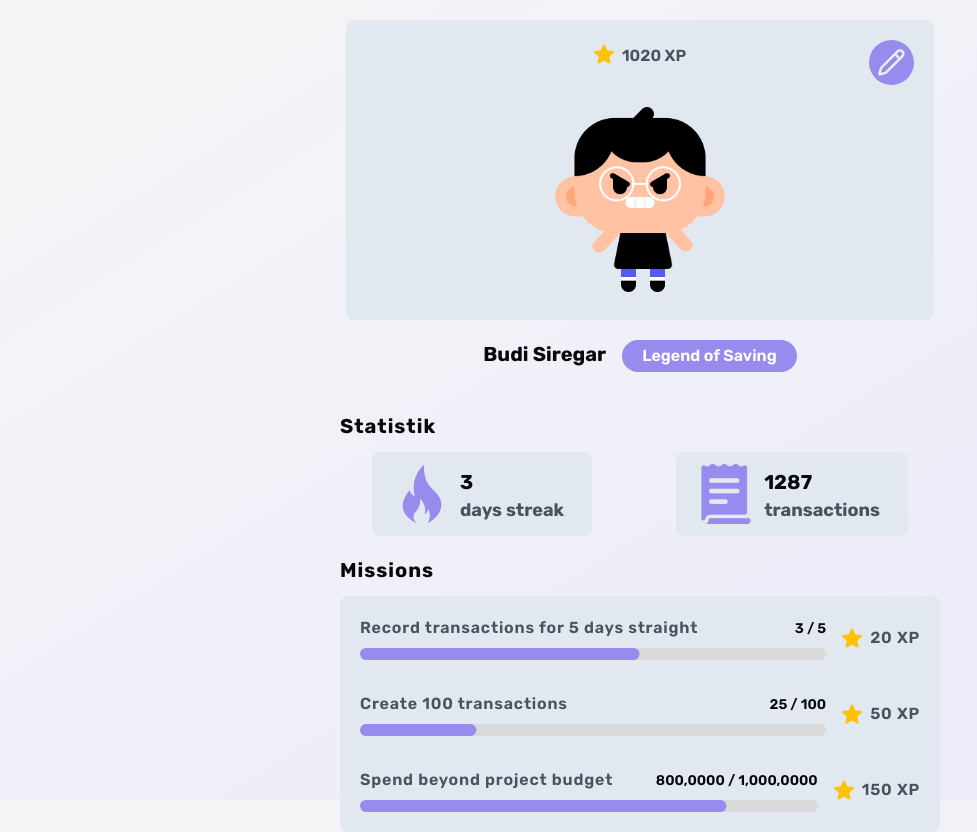
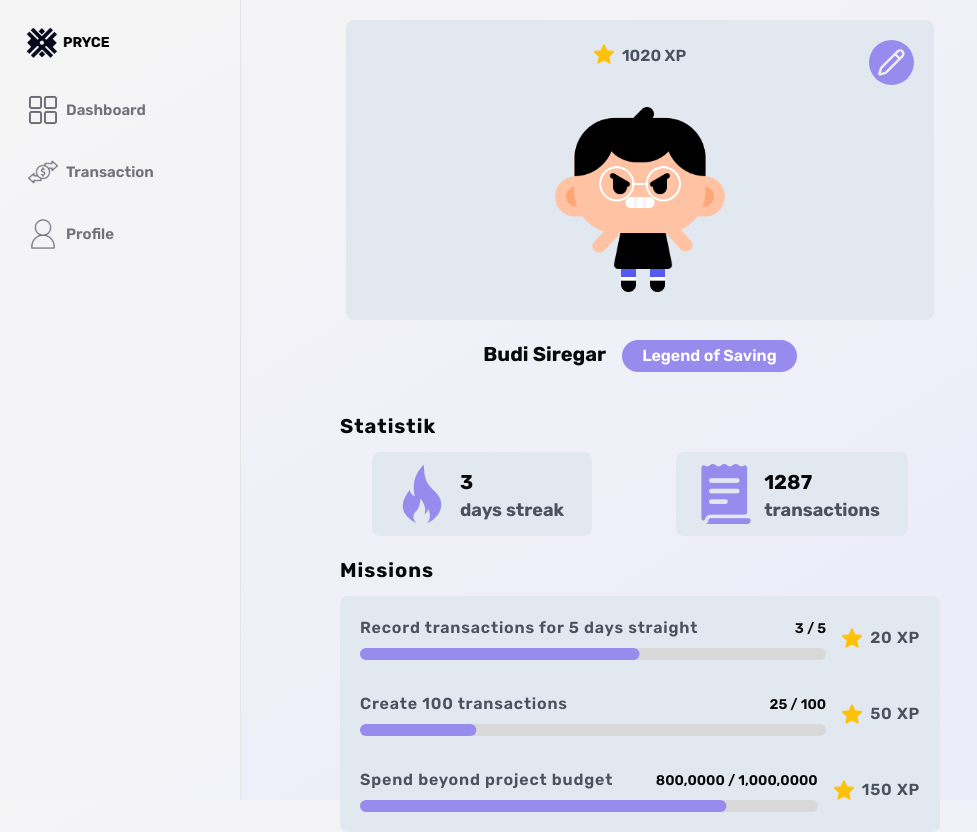
Before and after one commit to DhafinFawwaz/Pryce, a Next.js app: page /profile in a window 1280 px wide. Shown: the whole page, without its empty margins (0-977 px from the left). Built offline with nearby package versions, Linux system fonts and the light colour scheme.

Commit message:
feat: added sidebar in profile and edit profile

```diff
--- a/app/profile/edit/page.tsx
+++ b/app/profile/edit/page.tsx
@@ -8,6 +8,7 @@ import { useState } from "react"
 import { ProfileType, DefaultProfile } from "../constant/constant"
 import { MoveLeft } from "lucide-react"
 import Link from "next/link"
+import Sidebar from "@/components/ui/sidebar"
 
 
 export default function Edit(){
@@ -20,6 +21,8 @@ export default function Edit(){
 
 
     return (
+        <>
+        <Sidebar />
         <div className="flex items-center justify-center">
             <div className="flex flex-col items-center justify-center bg-slate-200 rounded-lg w-[1000px] my-7 pb-6 relative">
                 <Avatar Face={avatar.Face} Hair={avatar.Hair} Glass={avatar.Glass} Shirt={avatar.Shirt} Pants={avatar.Pants} />
@@ -43,5 +46,6 @@ export default function Edit(){
                 <Picker setProfile={setProfile} />
             </div>
         </div>
+        </>
     )
 }
--- a/app/profile/page.tsx
+++ b/app/profile/page.tsx
@@ -1,11 +1,15 @@
 import Hero from "./component/Hero"
 import Stats from "./component/Stats"
+import Sidebar from "@/components/ui/sidebar"
 
 export default function Profile() {
     return (
+        <>
+        <Sidebar/>
         <div className="flex flex-col items-center justify-center gap-5">
             <Hero />
             <Stats />
         </div>
+        </>
     )
 }
```
Also changed, not shown: 1 other file (tests, documents, lock files or other folders).
